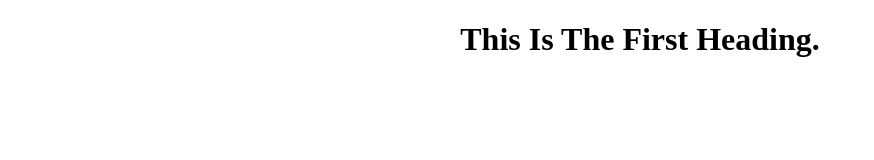
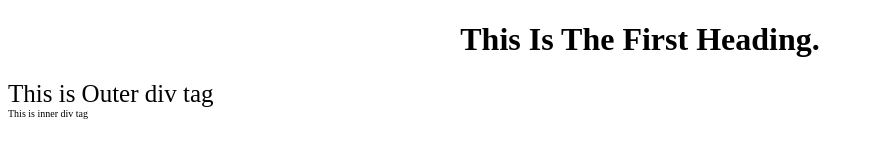
Before and after one commit to shahamisha/css_revision, a plain HTML site: page practice set2/index.html in a window 1280 px wide. Shown: the whole page, without its empty margins (0-874 px from the left). Drawn offline with Linux system fonts and the light colour scheme.

Commit message:
set2 practice

```diff
--- a/practice set2/index.css
+++ b/practice set2/index.css
@@ -1,4 +1,16 @@
+* {
+    font-family: 'Times New Roman';
+}
+
 h1 {
     text-align: center;
     text-transform: capitalize;
 }
+
+#outer {
+    font-size: 25px;
+}
+
+#inner {
+    font-size: 10px;
+}
--- a/practice set2/index.html
+++ b/practice set2/index.html
@@ -8,5 +8,10 @@
 </head>
 <body>
     <h1>This is the first heading.</h1>
+    <div id="outer"> This is Outer div tag
+        <div id="inner">
+            This is inner div tag
+        </div>
+    </div>
 </body>
 </html>
```
